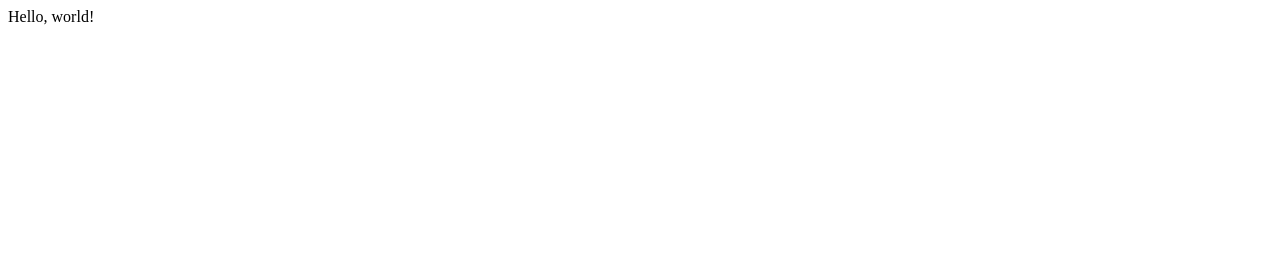
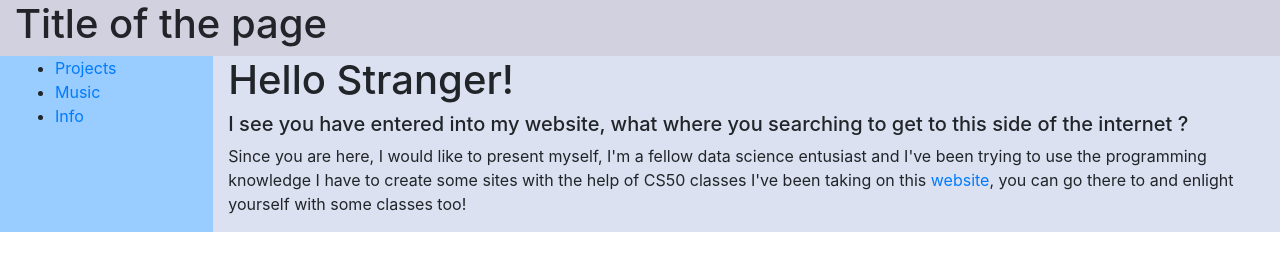
Before and after one commit to dev-andremonteiro/cs50web, a plain HTML site: page index.html in a window 1280 px wide. Drawn offline with nearby package versions, Linux system fonts and the light colour scheme.

Commit message:
Working on HomePage

```diff
--- a/index.html
+++ b/index.html
@@ -1,9 +1,49 @@
 <!DOCTYPE html>
 <html>
     <head>
-        <title>My Webpage</title>
+        <title>Andre Monteiro's Place</title>
+        <meta name="viewport" content="width=device-width, initial-scale=1, shrink-to-fit=no">
+        <meta name="author" content="Andre Monteiro">
+        <meta name="description" content="Andre Monteiro personal WebPage.">
+        <link rel="icon" href="avatar.png">
+        <link rel="stylesheet" href="https://stackpath.bootstrapcdn.com/bootstrap/4.1.1/css/bootstrap.min.css" integrity="sha384-WskhaSGFgHYWDcbwN70/dfYBj47jz9qbsMId/iRN3ewGhXQFZCSftd1LZCfmhktB" crossorigin="anonymous">
     </head>
     <body>
-        Hello, world!
+
+        <div class="container-fluid">
+
+          <div class="row">
+            <div class="col" style="background:#d1d1e0"><h1>Title of the page</h1></div>
+          </div>
+
+          <div class="row">
+            <div class="col-2" style="background:#99ccff">
+
+              <ul>
+
+                <li> <a href="projects.html"> Projects </a> </li>
+                <li> <a href="music.html"> Music </a></li>
+                <li> <a href="info.html"> Info </a></li>
+
+              </ul>
+
+            </div>
+
+            <div class="col" style="background:#dbe1f0">
+
+              <h1> Hello Stranger! </h1>
+              <h5> I see you have entered into my website, what where you searching to get to this
+              side of the internet ?</h5>
+              <p> Since you are here, I would like to present myself, I'm a fellow data science entusiast and I've been trying
+              to use the programming knowledge I have to create some sites with the help of CS50 classes I've been taking on this
+              <a href="https://cs50.github.io/web/projects/0">website</a>, you can go there to and enlight yourself with some classes too!</p>
+
+
+            </div>
+
+          </div>
+
+        </div>
+
     </body>
 </html>
```
Also changed, not shown: avatar.png (added), info.html (added), music.html (added), projects.html (added).
